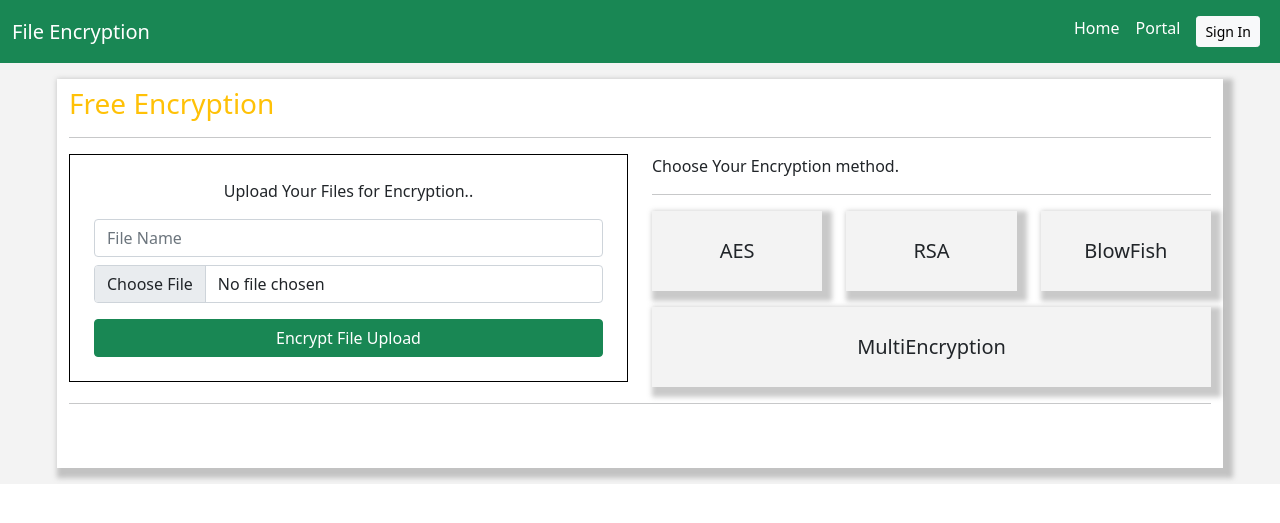
After one commit to bivek1/encrypt, a Django app: page /encryption in a window 1280 px wide. The commit adds this page. Shown: the top 523 px of the page. Run offline with Django 4.2, Linux system fonts and the light colour scheme; some libraries are stand-ins or nearby versions.

Commit message:
27morning

```diff
--- a/encrypt/decrypt/models.py
+++ b/encrypt/decrypt/models.py
@@ -12,7 +12,7 @@ class FileList(models.Model):
 
 class History(models.Model):
     file = models.ForeignKey(FileList, related_name="filelist", on_delete=models.PROTECT)
-    date = models.DateTimeField()
+    date = models.DateTimeField(auto_now_add=True)
     objects = models.Manager()
 
     def __str__(self):
--- a/encrypt/decrypt/urls.py
+++ b/encrypt/decrypt/urls.py
@@ -8,5 +8,8 @@ urlpatterns = [
     path('login', views.LoginF, name="login"),
     path('homepage', views.userHomepage, name="userhome"),
     path('signup', views.signUp, name="signup"),
+    path('history', views.history, name = "history"),
+    path('encryption', views.encrypt, name = "encrypt"),
+    path('decryption', views.decrypt, name = "decrypt"),
     path('logout', views.Logout, name="logout")
 ]
--- a/encrypt/decrypt/views.py
+++ b/encrypt/decrypt/views.py
@@ -6,6 +6,7 @@ from django.contrib.auth import login, authenticate, logout
 from django.contrib import messages
 from django.contrib.auth.models import User
 from .models import History, FileList
+import datetime
 # Create your views here.
 def homepage(request):
     return render(request, "index.html")
@@ -28,13 +29,26 @@ def userHomepage(request):
     fil = FileList.objects.filter(user = request.user)
     if request.method == 'POST':
         file = request.FILES['userFile']
-        FileList.objects.create(name="new", file = file, user = request.user)
+        name = request.POST['nameFile']
+        obj = FileList.objects.create(name=name, file = file, user = request.user)
+        History.objects.create(file = obj)
         messages.success(request,"Successfully Added File")
         return HttpResponseRedirect(reverse('decrypt:userhome'))
     dist ={
         'filelist':fil
     }
     return render(request, "homepage.html", dist)
+
+
+def encrypt(request):
+    return render(request, "encrypt/encrypt.html")
+
+
+
+
+def decrypt(request):
+    return render(request, "decrypt/decrypt.html")
+
 
 
 def signUp(request):
@@ -64,3 +78,12 @@ def signUp(request):
 def Logout(request):
     logout(request)
     return HttpResponseRedirect(reverse('decrypt:login'))
+
+
+def history(request):
+    history = History.objects.filter(file__user =request.user)
+    dist = {
+        'history':history,
+    }
+
+    return render(request, "history.html", dist)
--- a/encrypt/encrypt/settings.py
+++ b/encrypt/encrypt/settings.py
@@ -107,7 +107,7 @@ AUTH_PASSWORD_VALIDATORS = [
 
 LANGUAGE_CODE = 'en-us'
 
-TIME_ZONE = 'UTC'
+TIME_ZONE = 'Asia/Kathmandu'
 
 USE_I18N = True
 
--- a/encrypt/static/css/style.css
+++ b/encrypt/static/css/style.css
@@ -1,11 +1,20 @@
 .background{
     background-color: rgb(243, 243, 243);
+    background-size: 100%
+}
+.bg-light {
+    background-color: #198754!important;
 }
 .encryptBox{
     height: 500px;
     background-color: white;
     box-shadow: 5px 5px 5px 5px rgba(120, 120, 120, 0.4);
 }
+a{
+    color:none;
+    text-decoration: none;
+}
+
 .chooseBox{
     width: 100%;
     padding: 20px;
@@ -19,6 +28,11 @@
 }
 .chooseBox p{
     font-size: 60px;
+
+}
+
+.frontIc{
+    color: orange;
 }
 
 .loginbox{
@@ -37,7 +51,7 @@
     border: 1px solid black;
 }
 .fa-cloud-arrow-up{
-    font-size: 250px;
+    font-size: 220px;
 }
 .fa-key{
     font-size: 100px;
--- /dev/null
+++ b/encrypt/templates/encrypt/encrypt.html
@@ -0,0 +1,77 @@
+{% extends 'index.html' %}
+
+{% block title %}
+    Encrypt Files
+{% endblock title %}
+
+
+{% block content %}
+<div class="container-fluid background p-3">
+    <div class="row">
+        <div class="col-12 col-md-11 m-auto Dashboardbox pb-5 pt-2">
+            <h3 class="text-warning">Free Encryption </h3>
+            <hr>
+            <div class="row">
+                 <!-- Selecting File for encryption and Upload -->
+                <div class="col-md-6 col-12">
+                    {% for i in messages  %}
+                    <div class="alert alert-warning" role="alert">
+                       {{i}}
+                    </div>
+                    {% endfor %}
+                    <div class="uploadBox text-center p-4">
+                        <i class="fa-solid fa-cloud-arrow-up"></i>
+                        <p>Upload Your Files for Encryption..</p>
+                        <form action="" method="post" enctype="multipart/form-data">
+                            <input class="form-control mb-2" type="text" name="nameFile" placeholder="File Name" required>
+                            <input class="form-control " type="file" name="userFile" required>
+                            {% csrf_token %}
+                            <button type="submit" class="btn btn-success btn-block mt-3 w-100">
+                                Encrypt File Upload
+                            </button>
+                        </form>
+
+                    </div>
+
+                </div>
+                <!-- Different File method for encryption and Upload -->
+                <div class="col-md-6 col-12">
+                    <p>Choose Your Encryption method.</p>
+                    <hr>
+                    <div class="row">
+                        <div class="col-4">
+                            <div class="chooseBox text-center">
+                                <i class="fas fa-cloud-meatball"></i>
+                                <h5 class="text-center mt-2">AES</h5>
+                            </div>
+
+                        </div>
+                        <div class="col-4">
+                            <div class="chooseBox text-center">
+                                <i class="fas fa-key"></i>
+                                <h5 class="text-center mt-2">RSA</h5>
+                            </div>
+
+                        </div>
+                        <div class="col-4">
+                            <div class="chooseBox text-center">
+                                <i class="fas fa-lock"></i>
+                                <h5 class="text-center mt-2">BlowFish</h5>
+                            </div>
+
+                        </div>
+                        <div class="col-12">
+                            <div class="chooseBox text-center mt-3">
+                                <i class="fas fa-lock"></i>
+                                <h5 class="text-center mt-2">MultiEncryption</h5>
+                            </div>
+                        </div>
+                    </div>
+                </div>
+            </div>
+            <hr>
+        </div>
+
+    </div>
+</div>
+{% endblock content %}
--- a/encrypt/templates/index.html
+++ b/encrypt/templates/index.html
@@ -22,37 +22,45 @@
 <body>
     <nav class="navbar navbar-expand-lg navbar-light bg-light">
         <div class="container-fluid">
-          <a class="navbar-brand" href="{%url 'decrypt:homepage'%}">File Encryption</a>
+          <a class="navbar-brand text-white" href="{%url 'decrypt:homepage'%}">File Encryption</a>
           <button class="navbar-toggler" type="button" data-bs-toggle="collapse" data-bs-target="#navbarSupportedContent" aria-controls="navbarSupportedContent" aria-expanded="false" aria-label="Toggle navigation">
             <span class="navbar-toggler-icon"></span>
           </button>
           <div class="collapse navbar-collapse" id="navbarSupportedContent">
             <ul class="navbar-nav ms-auto mb-2 mb-lg-0">
               <li class="nav-item">
-                <a class="nav-link active" aria-current="page" href="{%url 'decrypt:homepage'%}">Home</a>
+                <a class="nav-link text-white" aria-current="page" href="{%url 'decrypt:homepage'%}">Home</a>
               </li>
+              {% if user.is_authenticated %}
+                <a class="nav-link text-white" href="{%url 'decrypt:history'%}">
+                    History
+                </a>
+                {% endif %}
               <li class="nav-item">
 
                 {% if user.is_authenticated %}
-                    <a class="nav-link" href="{%url 'decrypt:userhome'%}">Portal</a>
+                    <a class="nav-link text-white" href="{%url 'decrypt:userhome'%}">Portal</a>
                     {% else %}
-                    <a class="nav-link" href="{%url 'decrypt:login'%}">Portal</a>
+                    <a class="nav-link text-white" href="{%url 'decrypt:login'%}">Portal</a>
                 {% endif %}
 
-
               </li>
-
 
               {% if user.is_authenticated %}
                 <li class="nav-item p-2">
                     <a href="{%url 'decrypt:logout'%}">
-                        <i class="fa fa-logout"></i>
+                        <button class="btn btn-sm btn-light">
+                            <i class="fa fa-sign-out"></i> Logout
+                        </button>
+
                     </a>
                 </li>
               {%else%}
                 <li class="nav-item p-2">
                     <a href="{%url 'decrypt:login'%}">
-                        <i class="fa fa-user"></i>
+                        <button class="btn btn-sm btn-light">
+                            <i class="fa fa-user"></i> Sign In
+                        </button>
                     </a>
                 </li>
               {% endif %}
@@ -67,54 +75,76 @@
         <div class="container-fluid background p-5">
             <div class="row">
                 <div class="col-10 m-auto encryptBox">
-                    <h3 class="text-warning text-center">Encryption and Decryption</h3>
+                    <h3 class="text-warning text-center">Encryption and Decryption And Secure Data House</h3>
                     <h6 class="text-center p-0 m-0">Choose Your Options</h6>
                     <div class="row mt-4">
                         <div class="col-md-4 col-12 p-3">
-                            <a href="#">
+                            <a href="{%url 'decrypt:encrypt'%}">
                                 <div class="chooseBox p-3 text-center">
                                     <p>
-                                        <i class="fa fa-file"></i>
+                                        <i class="fas fa-file-archive text-warning"></i>
                                     </p>
-                                    <h2 class="text-danger">
+                                    <h2 class="text-warning">
                                         Encrypt File
                                     </h2>
-                                    <small>elit. Similique earum id quam, numquam magnam corrupti vitae deserunt optio dolorem eveniet architecto incidunt libero nihil tempore beatae eaque animi necessitatibus porro?</small>
+                                    <small class="text-dark">
+                                        You can incredebly encrypt your files and save it to you local disk with out sign up
+                                    </small>
                                 </div>
                             </a>
                         </div>
 
                         <div class="col-md-4 col-12 p-3">
-                            <a href="#">
+                            <a href="{%url 'decrypt:decrypt'%}">
                                 <div class="chooseBox p-3 text-center">
                                     <p>
-                                        <i class="fa fa-file"></i>
+                                        <i class="fas fa-file-alt text-primary"></i>
+
+
                                     </p>
-                                    <h2 class="text-danger">
+                                    <h2 class="text-primary">
                                         Decrypt File
                                     </h2>
-                                    <small>elit. Similique earum id quam, numquam magnam corrupti vitae deserunt optio dolorem eveniet architecto incidunt libero nihil tempore beatae eaque animi necessitatibus porro?</small>
+                                    <small class="text-dark">You can decrypt your encrypted files and save it to you local disk with out sign up</small>
                                 </div>
                             </a>
                         </div>
 
                         <div class="col-md-4 col-12 p-3">
-                            <a href="#">
+
+                            {% if user.is_authenticated %}
+                            <a href="{%url 'decrypt:userhome'%}">
+                            {%else%}
+                            <a href="{%url 'decrypt:login'%}">
+                            {% endif %}
+
+
                                 <div class="chooseBox p-3 text-center">
                                     <p>
-                                        <i class="fa fa-home"></i>
+                                        <i class="fas fa-tachometer-alt text-success"></i>
                                     </p>
-                                    <h2 class="text-danger">
+                                    <h2 class="text-success">
                                         Portal
                                     </h2>
-                                    <small>elit. Similique earum id quam, numquam magnam corrupti vitae deserunt optio dolorem eveniet architecto incidunt libero nihil tempore beatae eaque animi necessitatibus porro?</small>
+                                    <small class="text-dark">
+                                        You can encrypt your files and save it to cloud. You need to sign up for that.
+                                    </small>
                                 </div>
                             </a>
                         </div>
 
 
                     </div>
+                    <div class="pt-3">
 
+                        <div class="alert alert-success d-flex align-items-center" role="alert">
+
+                            <p>
+                                <i class="fa fa-info-circle p-2"></i>
+                            </p> You can encrypt and upload you file to your dashboard. Your files are secured as they are encrypted and only you know the key for decryption..
+
+                        </div>
+                    </div>
                 </div>
 
             </div>
```
Also changed, not shown: encrypt/templates/decrypt/decrypt.html (added, +43 -0 lines), encrypt/templates/history.html (added, +40 -0 lines), encrypt/templates/homepage.html (+31 -23 lines), encrypt/db.sqlite3, encrypt/decrypt/migrations/0003_alter_history_date.py (added), encrypt/media/encrypt/Monitor_0wjQ3n4.png (added), encrypt/media/encrypt/marine1.gif (added).
